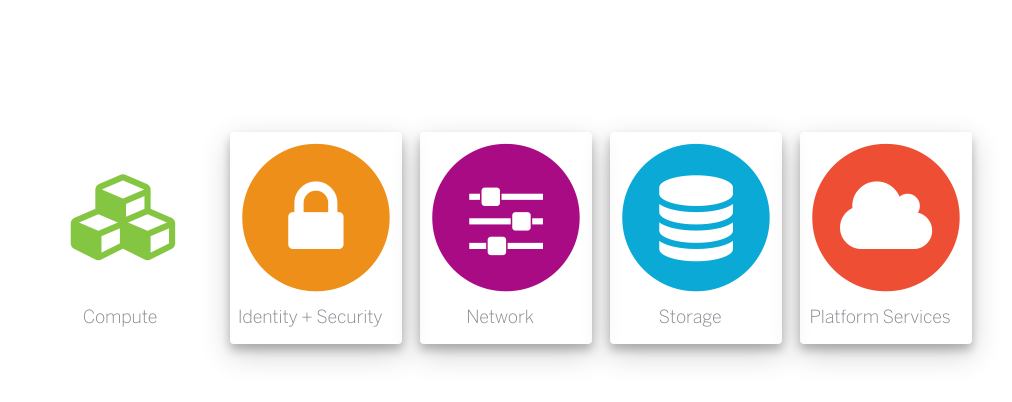
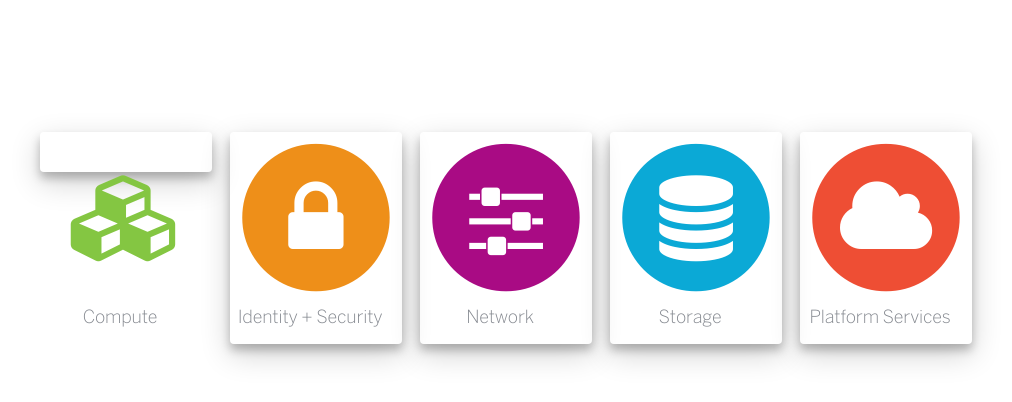
Before and after one commit to caleorourke/proof, a Jekyll site: the page built from portfolio.html, in a window 1280 px wide. Shown: the top 402 px of the page, without its empty margins (45-1057 px from the left). Built offline with Jekyll 4.4.1, drawn with Linux system fonts in a browser that asks for light colours; nearby versions of some CDN libraries; Markdown is read by kramdown in place of the engine named in the settings; the repository's description, which GitHub fills in, is left out.

Commit message:
Update portfolio-three.html

```diff
--- a/_includes/partials/portfolio-three.html
+++ b/_includes/partials/portfolio-three.html
@@ -6,8 +6,8 @@
       <div class="col-md-2">
         <div class="u-text-center">
           <span class="fa-stack icon-large">
-            <i class="shadow"></i>
-            <i class="fa fa-cubes icon-green"></i>
+            <i class="fa-stack-2x shadow"></i>
+            <i class="fa fa-stack-1x fa-cubes icon-green"></i>
           </span>
           <h2 class="icon-caption">Compute</h2>
         </div>
```
